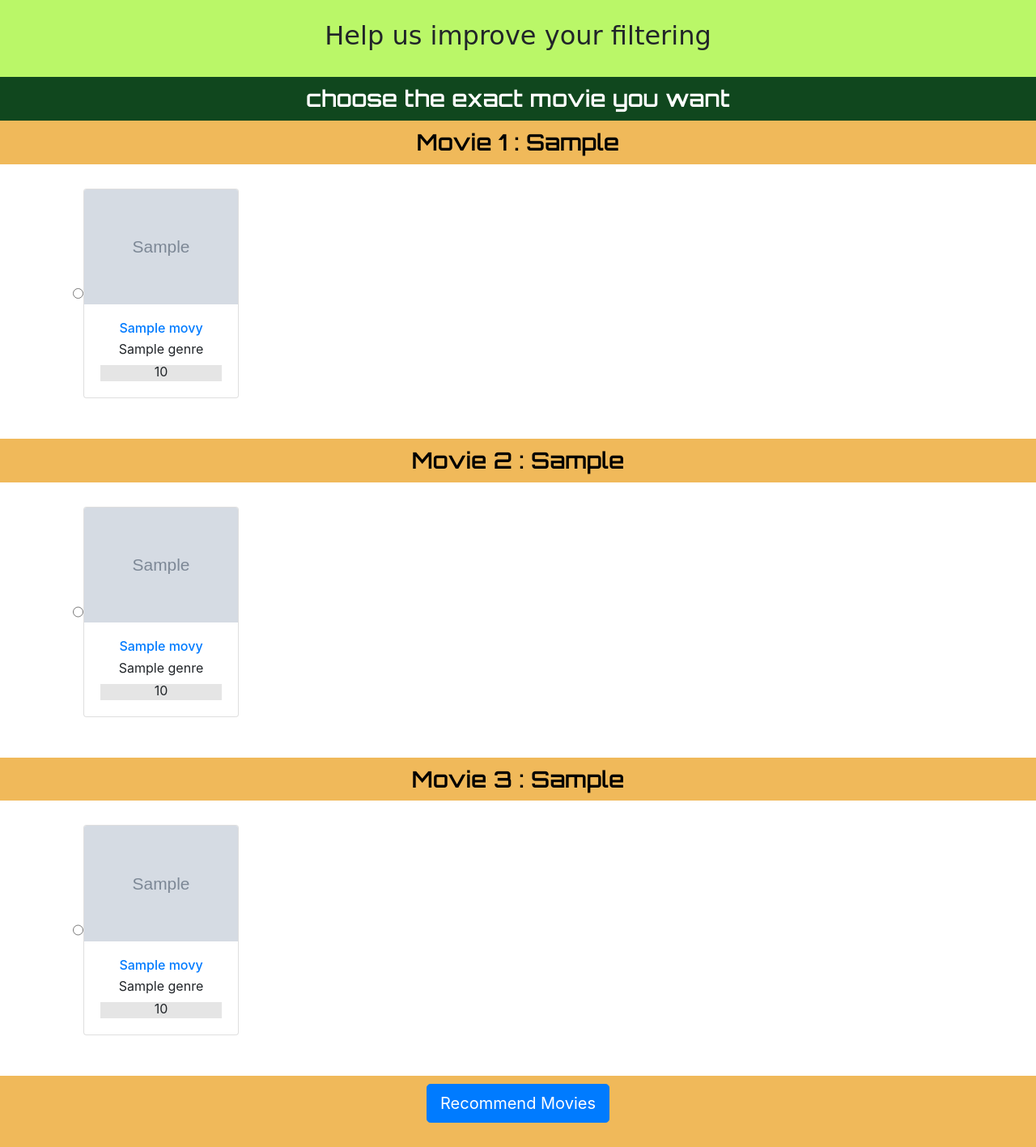
After one commit to RajeRahul/recommendation_system_project, a Django app: template recommendation_webapp/templates/movie_pre_filter.html in a window 1280 px wide. The commit adds this page. Shown: the whole page at 81% size. Run offline with Django 3.2, Linux system fonts and the light colour scheme; the template is opened without the code that fills it: most values are stand-ins (such as "Sample title", 1, 10 or a date in 2020); grey boxes marked "Sample" are stand-in pictures; some libraries are stand-ins or nearby versions; some web fonts are replaced.

Commit message:
pre_filter pages added

```diff
--- a/recommendation_system/settings.py
+++ b/recommendation_system/settings.py
@@ -118,4 +118,4 @@ USE_TZ = True
 # Static files (CSS, JavaScript, Images)
 # https://docs.djangoproject.com/en/2.2/howto/static-files/
 
-STATIC_URL = '/static/'
+STATIC_URL = '/static/recommendation_webapp/'
--- a/recommendation_system/urls.py
+++ b/recommendation_system/urls.py
@@ -32,4 +32,7 @@ urlpatterns = [
     path('anime_recommendations/',views.anime_recommendations,name='anime_recommendations'),
     path('anime_genre_filtering',views.anime_genre_filtering,name='anime_genre_filtering'),
     path('anime_similar_filtering/',views.anime_similar_filtering,name='anime_similar_filtering'),
+    path('movie_pre_filter/',views.movie_pre_filter,name='movie_pre_filter'),
+    path('book_pre_filter/',views.book_pre_filter,name='book_pre_filter'),
+    path('anime_pre_filter/',views.anime_pre_filter,name='anime_pre_filter'),
 ]
--- a/recommendation_webapp/static/recommendation_webapp/style.css
+++ b/recommendation_webapp/static/recommendation_webapp/style.css
@@ -166,16 +166,16 @@ a {
   padding-top: 25px;
   background-color: #BAF768;
 }
-.seven-span {
-  background-color: #79d70f;
-  height: 20px;
-}
 .four-span {
   background-color: #f4ea8e;
   height: 20px;
 }
 .lowest-span {
   background-color: #e5e5e5;
+  height: 20px;
+}
+.seven-span {
+  background-color: #7CCDEB;
   height: 20px;
 }
 .rate_score {
@@ -190,8 +190,18 @@ a {
   padding-top: 10px;
   padding-bottom: 10px;
 }
+.similar_rating_div-1 {
+  background-color: #F0B95A;
+  padding-top: 10px;
+  padding-bottom: 10px;
+}
 .similar_rating_text {
   color: #ffffff;
+  font-family: 'Orbitron', sans-serif;
+  margin-bottom: 0;
+}
+.similar_rating_text-1 {
+  color: black;
   font-family: 'Orbitron', sans-serif;
   margin-bottom: 0;
 }
--- a/recommendation_webapp/templates/all_animes.html
+++ b/recommendation_webapp/templates/all_animes.html
@@ -2,7 +2,6 @@
 
 {% block content %}
 {% load static %}
-
 <div class="search_result_title-3">
   <h2>{{ count }} Anime{{ count|pluralize }} found</h2><br>
 </div>
--- a/recommendation_webapp/templates/anime_genre_filtering.html
+++ b/recommendation_webapp/templates/anime_genre_filtering.html
@@ -44,5 +44,5 @@
 
 {% endfor %}
 {% endfor %}
-
+</div>
 {% endblock %}
--- /dev/null
+++ b/recommendation_webapp/templates/movie_pre_filter.html
@@ -0,0 +1,121 @@
+{% extends 'base.html' %}
+
+{% block content %}
+{% load static %}
+<div class="search_result_title-3">
+  <h2>Help us improve your filtering</h2><br>
+</div>
+<div class="similar_rating_div">
+  <h3 class="similar_rating_text" >choose the exact movie you want</h3>
+</div>
+
+<form name="form">
+
+
+<div class="similar_rating_div-1">
+  <h3 class="similar_rating_text-1">Movie 1 : {{ movie1 }}</h3>
+</div>
+
+<div class="row">
+
+
+  {% for movies in mov1 %}
+  <input type="radio" name="movie1" value="{{ movies.imdbId }}" required>
+  <div class="card">
+    <img src="{{ movies.Poster }}" onerror="this.src='https://i.pinimg.com/originals/96/a0/0d/96a00d42b0ff8f80b7cdf2926a211e47.jpg'" class="card-img-top" alt="movie_poster">
+    <div class="card-body">
+      <h6 class="card-title"><a href="{{ movies.Imdb_Link }}">{{ movies.Title|truncatechars:30 }}</a></h6>
+      <p class="card-text">{{ movies.Genre|truncatechars:15 }}</p>
+      {% if movies.IMDB_Score >= '7' %}
+      <div class="seven-span">
+        <p class="card-text rate_score"><strong>{{ movies.IMDB_Score }}</strong></p>
+      </div>
+      {% elif movies.IMDB_Score >= '4' and movies.IMDB_Score < '7' %}
+      <div class="four-span">
+        <p class="card-text rate_score">{{ movies.IMDB_Score }}</p>
+      </div>
+      {% else %}
+      <div class="lowest-span">
+        <p class="card-text rate_score">{{ movies.IMDB_Score }}</p>
+      </div>
+      {% endif %}
+    </div>
+  </div>
+
+  {% endfor %}
+</div>
+
+<div class="similar_rating_div-1">
+  <h3 class="similar_rating_text-1" >Movie 2 : {{ movie2 }} </h3>
+</div>
+
+<div class="row">
+
+
+  {% for movies in mov2 %}
+  <input type="radio" name="movie2" value="{{ movies.imdbId }}" required>
+  <div class="card">
+    <img src="{{ movies.Poster }}" onerror="this.src='https://i.pinimg.com/originals/96/a0/0d/96a00d42b0ff8f80b7cdf2926a211e47.jpg'" class="card-img-top" alt="movie_poster">
+    <div class="card-body">
+      <h6 class="card-title"><a href="{{ movies.Imdb_Link }}">{{ movies.Title|truncatechars:30 }}</a></h6>
+      <p class="card-text">{{ movies.Genre|truncatechars:15 }}</p>
+      {% if movies.IMDB_Score >= '7' %}
+      <div class="seven-span">
+        <p class="card-text rate_score"><strong>{{ movies.IMDB_Score }}</strong></p>
+      </div>
+      {% elif movies.IMDB_Score >= '4' and movies.IMDB_Score < '7' %}
+      <div class="four-span">
+        <p class="card-text rate_score">{{ movies.IMDB_Score }}</p>
+      </div>
+      {% else %}
+      <div class="lowest-span">
+        <p class="card-text rate_score">{{ movies.IMDB_Score }}</p>
+      </div>
+      {% endif %}
+    </div>
+  </div>
+
+  {% endfor %}
+</div>
+
+<div class="similar_rating_div-1">
+  <h3 class="similar_rating_text-1" >Movie 3 : {{ movie3 }} </h3>
+</div>
+
+<div class="row">
+
+
+  {% for movies in mov3 %}
+  <input type="radio" name="movie3" value="{{ movies.imdbId }}" required>
+  <div class="card">
+    <img src="{{ movies.Poster }}" onerror="this.src='https://i.pinimg.com/originals/96/a0/0d/96a00d42b0ff8f80b7cdf2926a211e47.jpg'" class="card-img-top" alt="movie_poster">
+    <div class="card-body">
+      <h6 class="card-title"><a href="{{ movies.Imdb_Link }}">{{ movies.Title|truncatechars:30 }}</a></h6>
+      <p class="card-text">{{ movies.Genre|truncatechars:15 }}</p>
+      {% if movies.IMDB_Score >= '7' %}
+      <div class="seven-span">
+        <p class="card-text rate_score"><strong>{{ movies.IMDB_Score }}</strong></p>
+      </div>
+      {% elif movies.IMDB_Score >= '4' and movies.IMDB_Score < '7' %}
+      <div class="four-span">
+        <p class="card-text rate_score">{{ movies.IMDB_Score }}</p>
+      </div>
+      {% else %}
+      <div class="lowest-span">
+        <p class="card-text rate_score">{{ movies.IMDB_Score }}</p>
+      </div>
+      {% endif %}
+    </div>
+  </div>
+
+  {% endfor %}
+</div>
+
+<div class="similar_rating_div-1">
+  <button class="btn btn-primary btn-lg genre_search-btn" type="submit"onclick="javascript: form.action='/movie_pre_filter/';">Recommend Movies</button>
+</div>
+
+
+
+</form>
+{% endblock %}
--- /dev/null
+++ b/recommendation_webapp/templates/test.html
@@ -0,0 +1,3 @@
+{% for obj in test_list %}
+{{ obj }}<br>
+{% endfor %}
```
Also changed, not shown: recommendation_webapp/templates/anime_pre_filter.html (added, +113 -0 lines), recommendation_webapp/templates/anime_similar_filtering.html (+5 -3 lines), recommendation_webapp/templates/book_pre_filter.html (added, +104 -0 lines), recommendation_webapp/views.py (+159 -4 lines).
